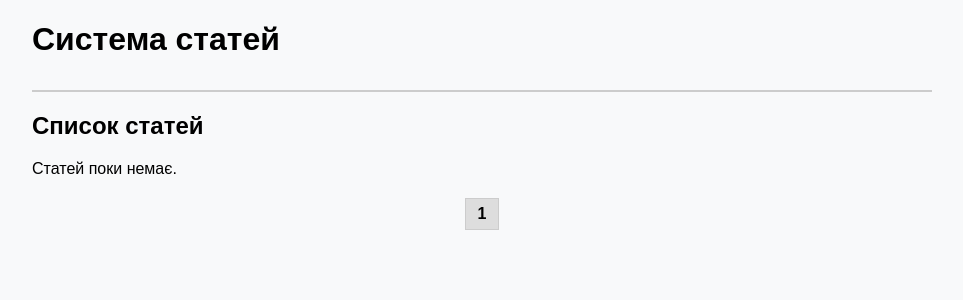
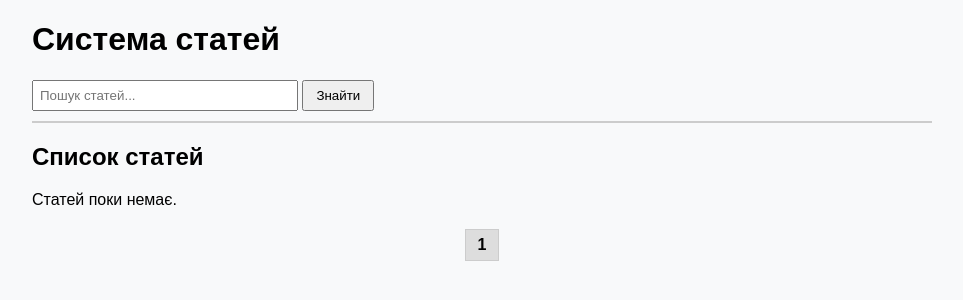
Before and after one commit to NureHorshcharukNikita/hlplaf-pzpi-23-3-horshcharuk-nikita, a Django app: page / in a window 1280 px wide. Shown: the top 300 px of the page, without its empty margins (158-1121 px from the left). Run offline with Django 5.2, Linux system fonts and the light colour scheme; data that the repository does not hold is empty.

Commit message:
Complete level 4 add search functionality for articles for Lab1

```diff
--- a/Lab1/blog/templates/index.html
+++ b/Lab1/blog/templates/index.html
@@ -46,12 +46,30 @@
       .pagination strong {
         background-color: #ddd;
       }
+
+      .search-form {
+        margin-top: 15px;
+      }
+
+      .search-form input {
+        padding: 6px;
+        width: 250px;
+      }
+
+      .search-form button {
+        padding: 6px 12px;
+      }
     </style>
   </head>
   <body>
     <div class="container">
       <div class="header">
         <h1>Система статей</h1>
+
+        <form action="{% url 'article_search' %}" method="get" class="search-form">
+          <input type="text" name="q" placeholder="Пошук статей..." />
+          <button type="submit">Знайти</button>
+        </form>
       </div>
 
       {% block content %}
--- a/Lab1/blog/urls.py
+++ b/Lab1/blog/urls.py
@@ -3,4 +3,5 @@ from . import views
 
 urlpatterns = [
     path('', views.article_list, name='article_list'),
+    path('search/', views.article_search, name='article_search'),
 ]
--- a/Lab1/blog/views.py
+++ b/Lab1/blog/views.py
@@ -1,6 +1,7 @@
-from django.shortcuts import render
+from django.shortcuts import render, redirect
 from .models import Article
 from django.core.paginator import Paginator
+from django.db.models import Q
 
 # Create your views here.
 def article_list(request):
@@ -23,3 +24,22 @@ def article_list(request):
         'page_range': page_range,
         'total_pages': total,
     })
+
+
+
+def article_search(request):
+    query = request.GET.get('q', '').strip()
+
+    if not query:
+        return redirect('article_list')
+
+    results = Article.objects.filter(
+        Q(title__icontains=query) |
+        Q(text__icontains=query)
+    )
+
+    return render(request, 'article/search.html', {
+        'results': results,
+        'query': query,
+        'results_count': results.count(),
+    })
```
Also changed, not shown: Lab1/blog/templates/article/search.html (added, +27 -0 lines).
